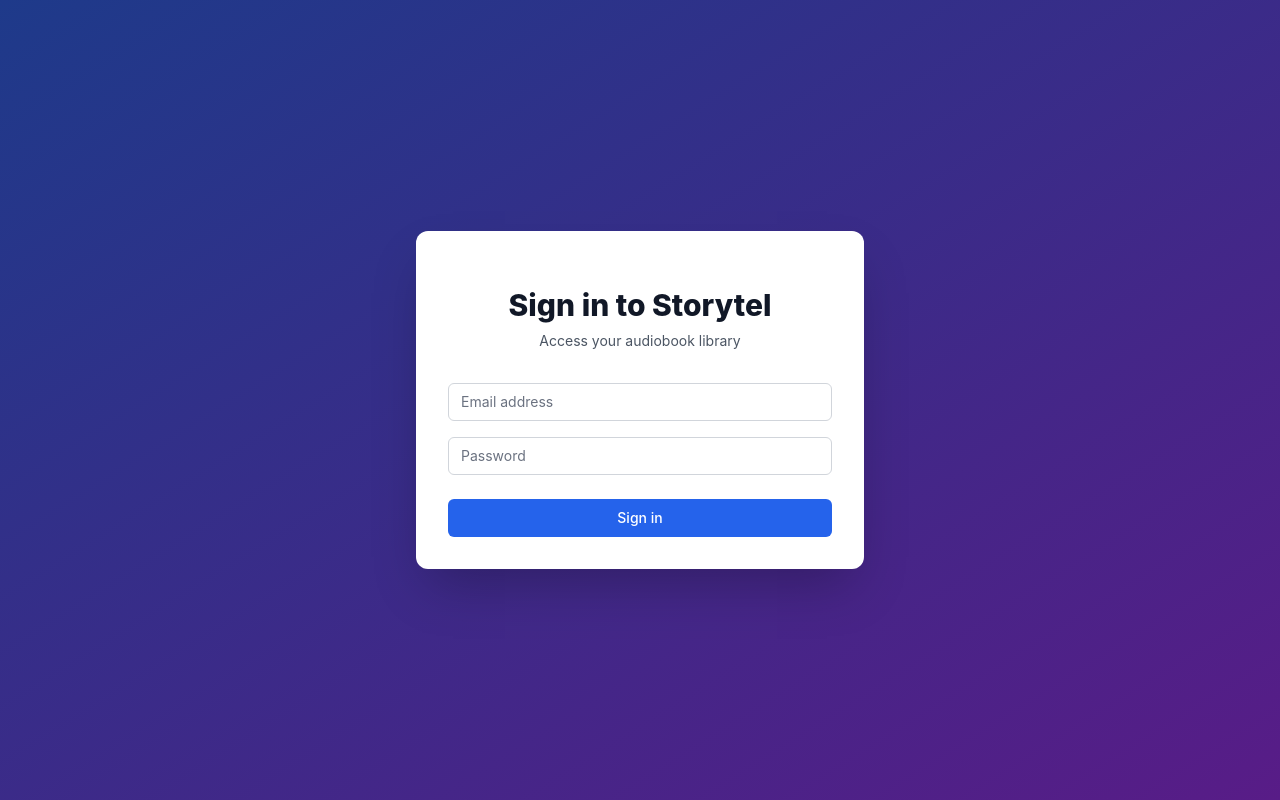
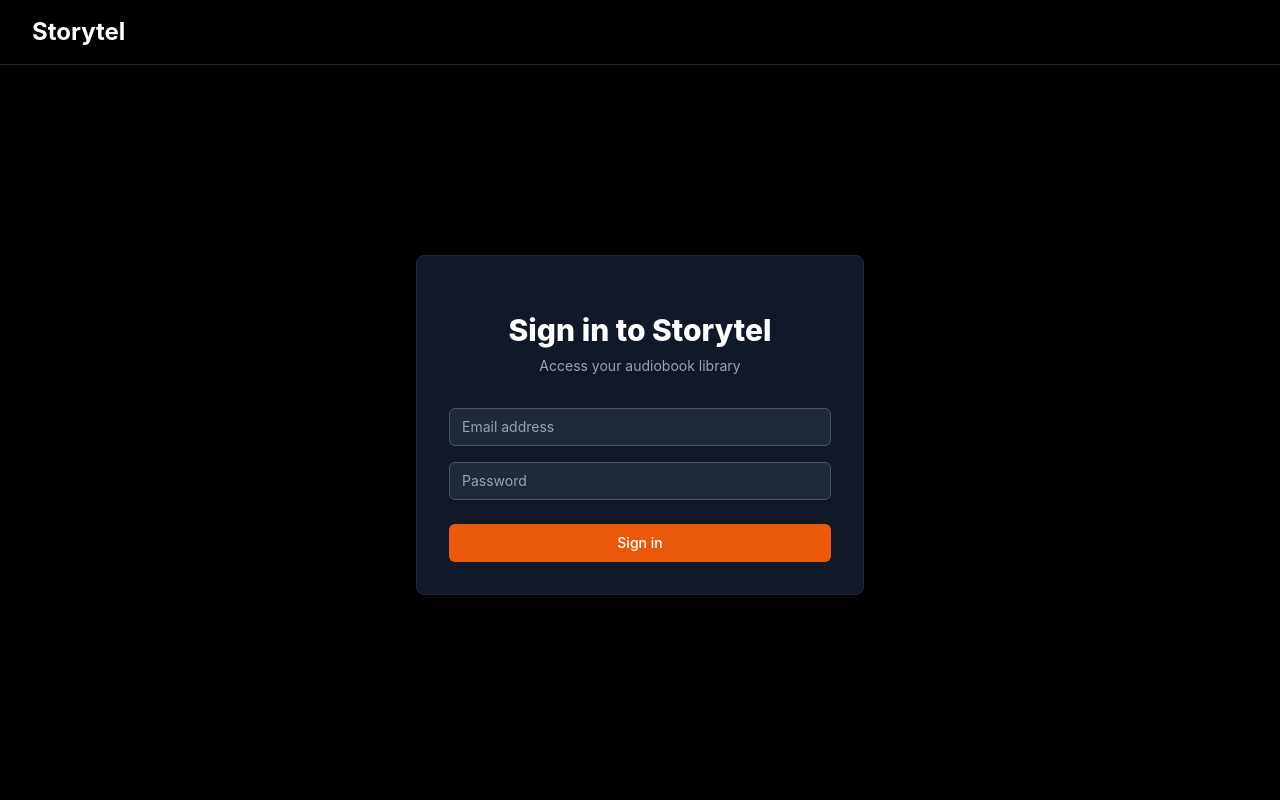
Before and after one commit to debba/storytel-player, a React (Create React App) app in the folder client/: page /#/login in a window 1280 px wide. Built offline with nearby package versions, Linux system fonts and the light colour scheme.

Commit message:
login updated

```diff
--- a/client/src/components/LoginForm.js
+++ b/client/src/components/LoginForm.js
@@ -34,13 +34,25 @@
   };
 
   return (
-    <div className="min-h-screen flex items-center justify-center bg-gradient-to-br from-blue-900 to-purple-900">
-      <div className="max-w-md w-full space-y-8 p-8 bg-white rounded-xl shadow-2xl">
+    <div className="min-h-screen bg-black text-white">
+      <nav className="bg-black border-b border-gray-800">
+        <div className="max-w-7xl mx-auto px-4 sm:px-6 lg:px-8">
+          <div className="flex justify-between h-16">
+            <div className="flex items-center">
+              <h1 className="text-2xl font-bold text-white">Storytel</h1>
+            </div>
+          </div>
+        </div>
+      </nav>
+
+      <main className="max-w-4xl mx-auto py-6 px-4">
+        <div className="flex items-center justify-center min-h-[calc(100vh-8rem)]">
+          <div className="max-w-md w-full space-y-8 p-8 bg-gray-900 rounded-lg shadow-lg border border-gray-800">
             <div>
-          <h2 className="mt-6 text-center text-3xl font-extrabold text-gray-900">
+              <h2 className="mt-6 text-center text-3xl font-extrabold text-white">
                 Sign in to Storytel
               </h2>
-          <p className="mt-2 text-center text-sm text-gray-600">
+              <p className="mt-2 text-center text-sm text-gray-400">
                 Access your audiobook library
               </p>
             </div>
@@ -58,7 +70,7 @@
                     required
                     value={email}
                     onChange={(e) => setEmail(e.target.value)}
-                className="relative block w-full px-3 py-2 border border-gray-300 placeholder-gray-500 text-gray-900 rounded-md focus:outline-none focus:ring-blue-500 focus:border-blue-500 focus:z-10 sm:text-sm"
+                    className="relative block w-full px-3 py-2 border border-gray-600 placeholder-gray-400 text-white bg-gray-800 rounded-md focus:outline-none focus:ring-orange-500 focus:border-orange-500 focus:z-10 sm:text-sm"
                     placeholder="Email address"
                   />
                 </div>
@@ -74,14 +86,14 @@
                     required
                     value={password}
                     onChange={(e) => setPassword(e.target.value)}
-                className="relative block w-full px-3 py-2 border border-gray-300 placeholder-gray-500 text-gray-900 rounded-md focus:outline-none focus:ring-blue-500 focus:border-blue-500 focus:z-10 sm:text-sm"
+                    className="relative block w-full px-3 py-2 border border-gray-600 placeholder-gray-400 text-white bg-gray-800 rounded-md focus:outline-none focus:ring-orange-500 focus:border-orange-500 focus:z-10 sm:text-sm"
                     placeholder="Password"
                   />
                 </div>
               </div>
 
               {error && (
-            <div className="text-red-600 text-sm text-center bg-red-50 p-2 rounded-md">
+                <div className="text-red-400 text-sm text-center bg-red-900/20 p-2 rounded-md border border-red-800">
                   {error}
                 </div>
               )}
@@ -90,7 +102,7 @@
                 <button
                   type="submit"
                   disabled={isLoading}
-              className="group relative w-full flex justify-center py-2 px-4 border border-transparent text-sm font-medium rounded-md text-white bg-blue-600 hover:bg-blue-700 focus:outline-none focus:ring-2 focus:ring-offset-2 focus:ring-blue-500 disabled:opacity-50 disabled:cursor-not-allowed"
+                  className="group relative w-full flex justify-center py-2 px-4 border border-transparent text-sm font-medium rounded-md text-white bg-orange-600 hover:bg-orange-700 focus:outline-none focus:ring-2 focus:ring-offset-2 focus:ring-orange-500 disabled:opacity-50 disabled:cursor-not-allowed"
                 >
                   {isLoading ? (
                     <div className="flex items-center">
@@ -108,6 +120,8 @@
             </form>
           </div>
         </div>
+      </main>
+    </div>
   );
 }
 
```
Lines whose indentation alone changed are shown as unchanged.
